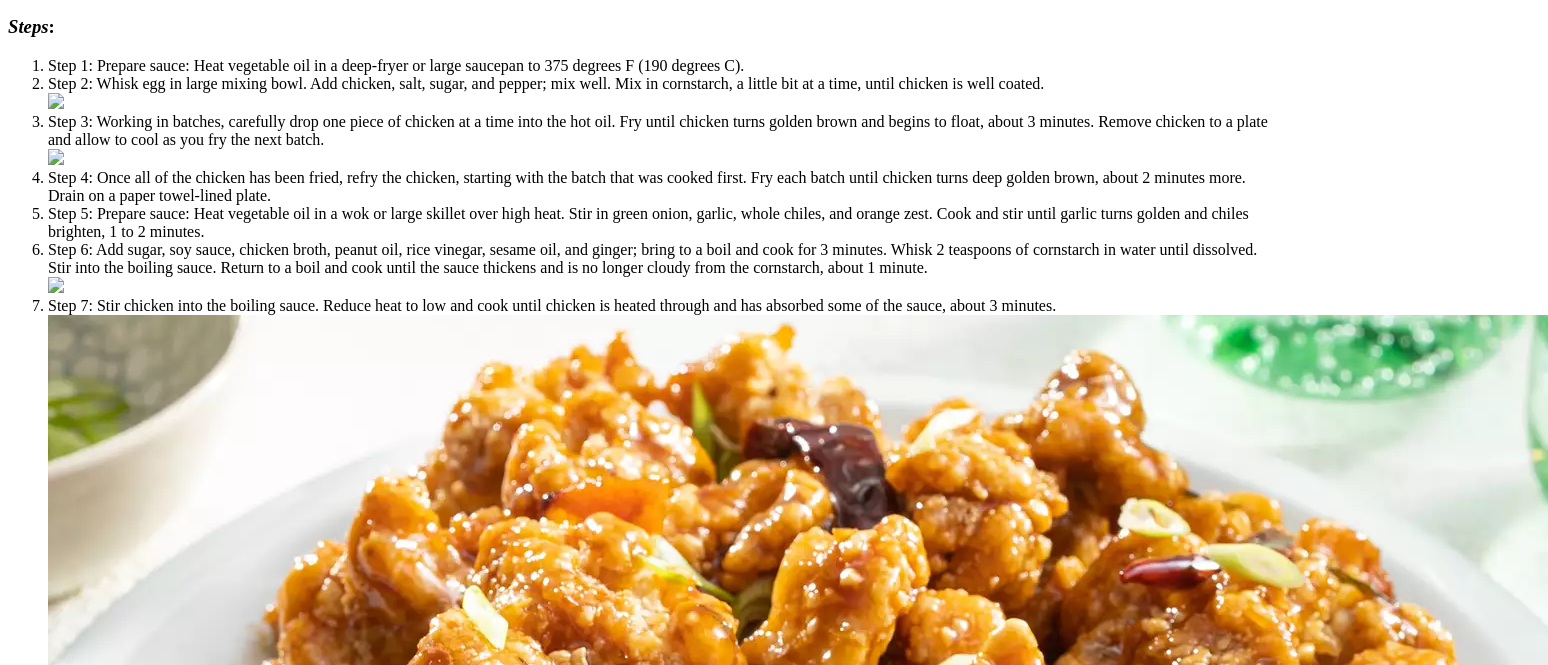
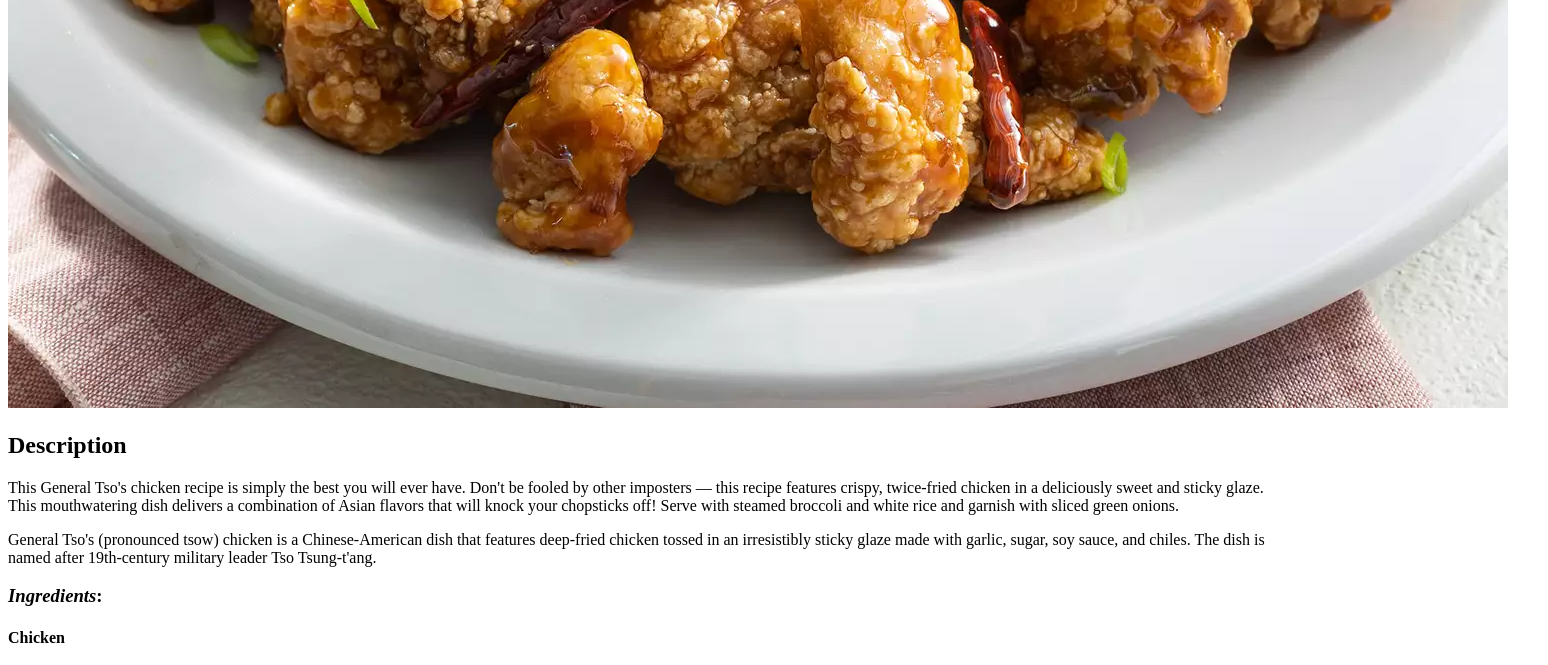
Before and after one commit to stefrankin/odin-recipes, a plain HTML site: page recipes/general_tso_chicken.html in a window 1280 px wide. Shown: the part 797-1462 px from the top of the page, 1548 px wide, since content can reach past the window. Drawn offline with Linux system fonts and the light colour scheme; files whose address does not match are found by name.

```diff
--- a/recipes/general_tso_chicken.html
+++ b/recipes/general_tso_chicken.html
@@ -8,7 +8,7 @@
 </head>
 <body>
     <h1>General Tso's Chicken</h1>
-    <img src="file:///home/stefrankin/Desktop/repos/odin-recipes/recipes/gsc">
+    <img src="./gscc.webp">
 
     <h2>Description</h2>
     <p>This General Tso's chicken recipe is simply the best you will ever have.
@@ -55,10 +55,8 @@
             <li>Step 1: Prepare sauce: Heat vegetable oil in a deep-fryer or large saucepan to 375 degrees F (190 degrees C).</li>
             <li>Step 2: Whisk egg in large mixing bowl. Add chicken, salt, sugar, and pepper; mix well. Mix in cornstarch, a
                 little bit at a time, until chicken is well coated.</li>
-            <img src="file:///home/stefrankin/Desktop/repos/odin-recipes/recipes/coatedc">
             <li>Step 3: Working in batches, carefully drop one piece of chicken at a time into the hot oil. Fry until chicken
                  turns golden brown and begins to float, about 3 minutes. Remove chicken to a plate and allow to cool as you fry the next batch.</li>
-            <img src="file:///home/stefrankin/Desktop/repos/odin-recipes/recipes/friedc">
             <li>Step 4: Once all of the chicken has been fried, refry the chicken, starting with the batch that was cooked first.
                  Fry each batch until chicken turns deep golden brown, about 2 minutes more. Drain on a paper towel-lined plate.</li>
             <li>Step 5: Prepare sauce: Heat vegetable oil in a wok or large skillet over high heat.
@@ -66,10 +64,8 @@
             <li>Step 6: Add sugar, soy sauce, chicken broth, peanut oil, rice vinegar, sesame oil, and ginger; bring to a boil and cook for 3 minutes.
                  Whisk 2 teaspoons of cornstarch in water until dissolved. Stir into the boiling sauce. Return to a boil and cook until the sauce thickens
                   and is no longer cloudy from the cornstarch, about 1 minute.</li>
-                  <img src="file:///home/stefrankin/Desktop/repos/odin-recipes/recipes/saucyc">
             <li>Step 7: Stir chicken into the boiling sauce. Reduce heat to low and cook until chicken is heated through
                  and has absorbed some of the sauce, about 3 minutes.</li>
-                 <img src="file:///home/stefrankin/Desktop/repos/odin-recipes/recipes/gscc.webp">
          </ol>
 </body>
 </html>
```
Also changed, not shown: recipes/beef_bulgogi.html (+3 -3 lines), recipes/shrimp_teriyaki.html (+1 -1 lines).
